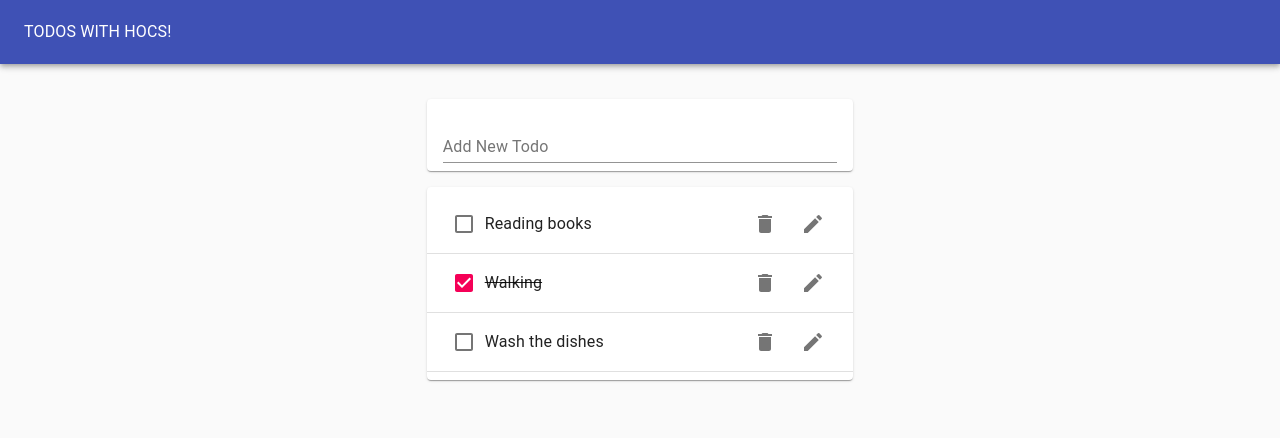
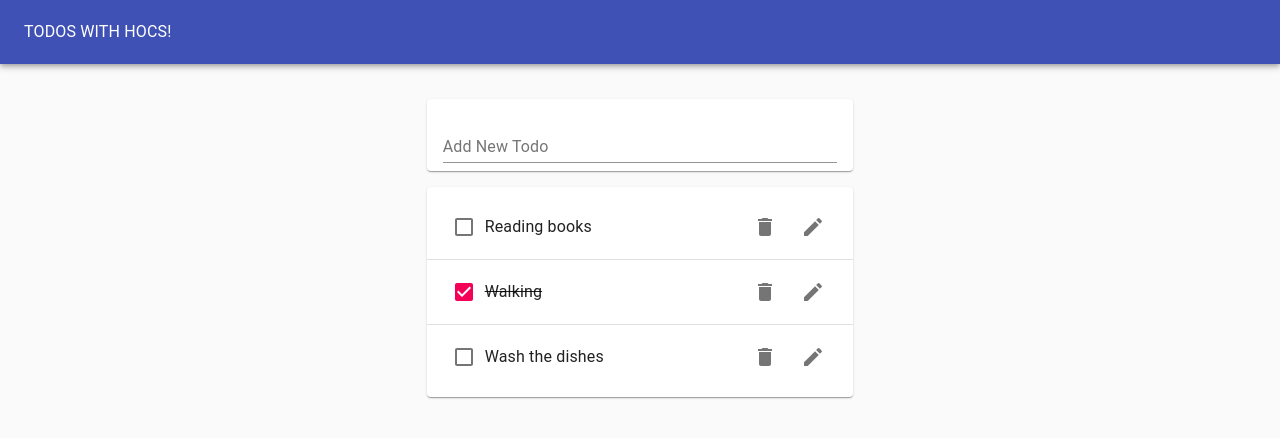
Before and after one commit to safi-4025/todo-app, a React (Create React App) app: page / in a window 1280 px wide. Shown: the top 438 px of the page. Built offline with nearby package versions, Linux system fonts and the light colour scheme.

Commit message:
Adding some styles

```diff
--- a/src/components/EditTodoForm.js
+++ b/src/components/EditTodoForm.js
@@ -14,6 +14,7 @@ const EditTodoForm = ({ editTodo, id, task, toggleEditForm }) => {
     }}>
     <TextField
       fullWidth
+      autoFocus
       margin="normal"
       label="Type New Todo"
       value={value}
--- a/src/components/Todo.js
+++ b/src/components/Todo.js
@@ -14,7 +14,7 @@ import EditIcon from "@material-ui/icons/Edit";
 const Todo = ({ task, completed, removeTodo, id, toggleTodo, editTodo }) => {
   const [isEditing, toggle] = UseToggleState(false);
   return (
-    <ListItem>
+    <ListItem style={{height: '64px'}}>
       {isEditing ? (
         <EditTodoForm
           editTodo={editTodo}
--- a/src/components/TodoList.js
+++ b/src/components/TodoList.js
@@ -6,7 +6,7 @@ const TodoList = ({ todos, removeTodo, toggleTodo, editTodo }) => {
   return (
     <Paper>
       <List>
-        {todos.map((todo) => (
+        {todos.map((todo, index) => (
           <>
             <Todo
               id={todo.id}
@@ -17,7 +17,7 @@ const TodoList = ({ todos, removeTodo, toggleTodo, editTodo }) => {
               toggleTodo={toggleTodo}
               editTodo={editTodo}
             />
-            <Divider />
+            {index < todos.length -1 && <Divider />}
           </>
         ))}
       </List>
```
